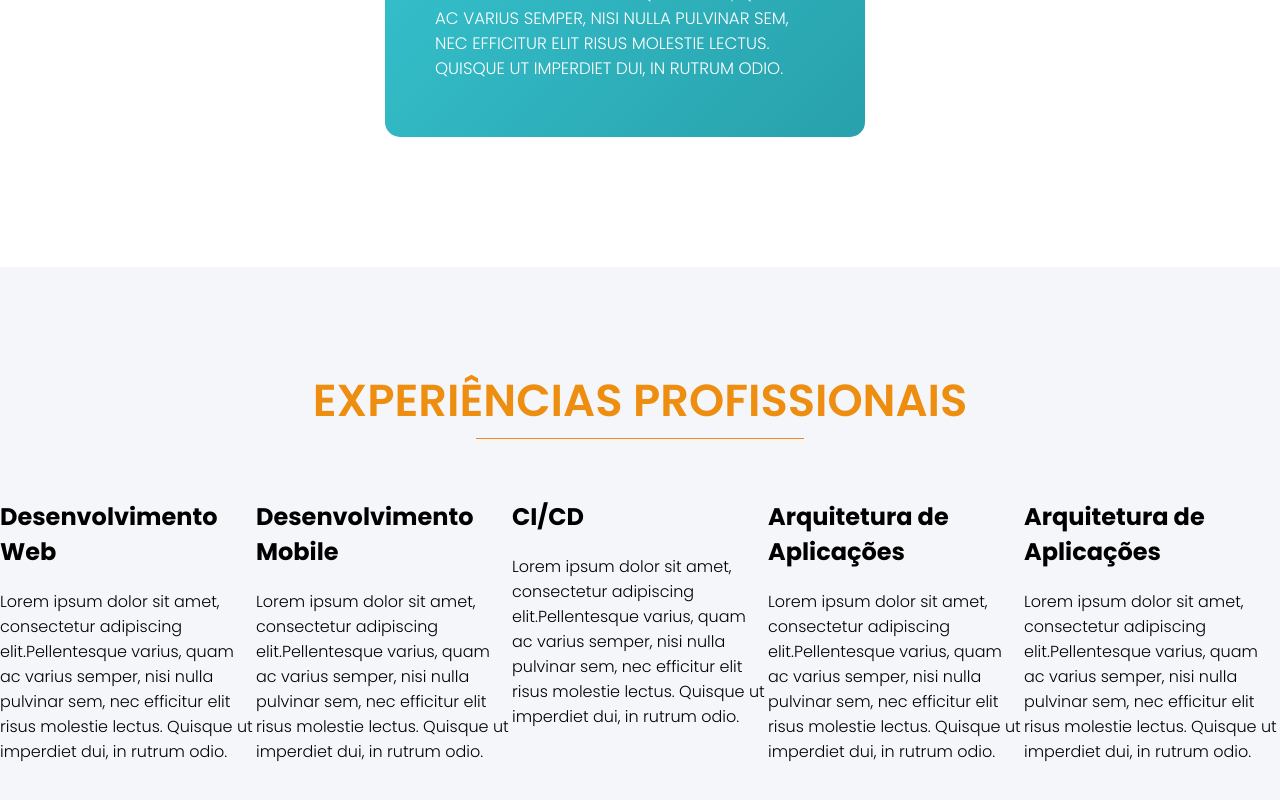
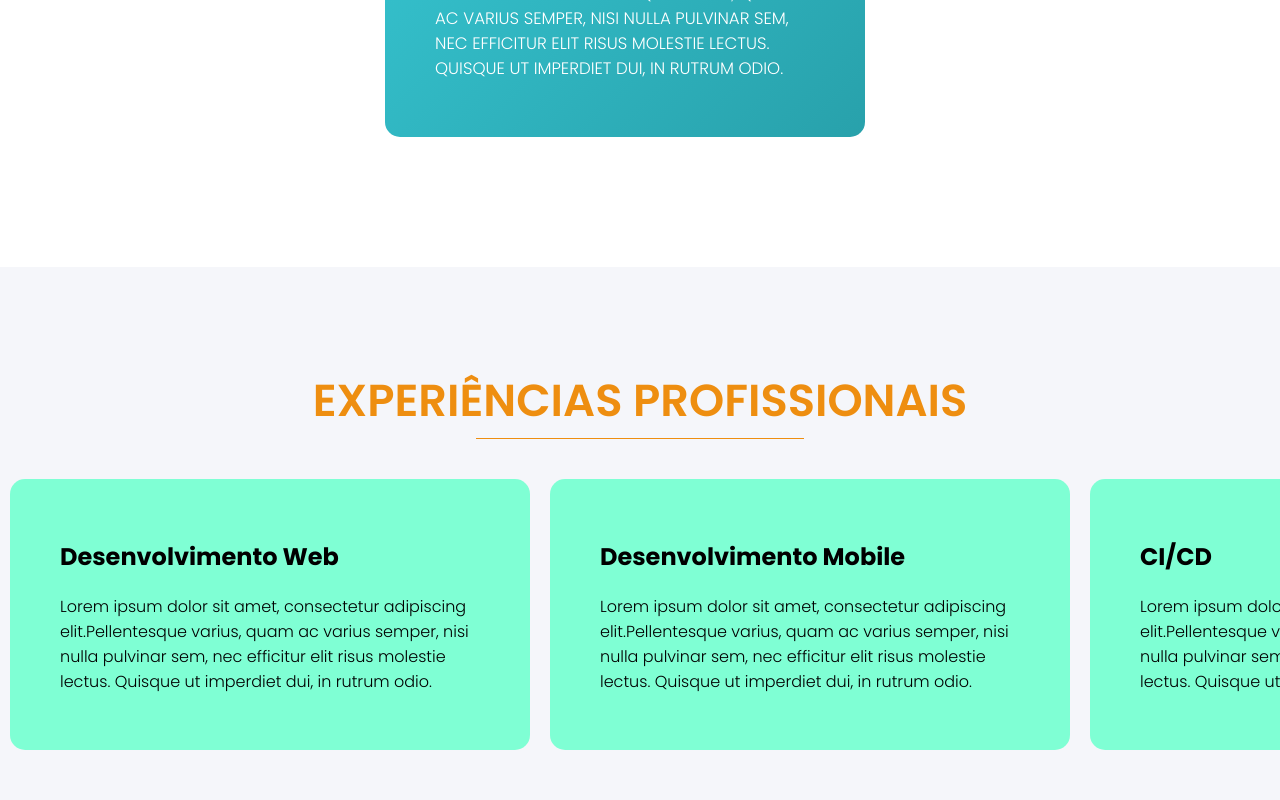
Before and after one commit to romuloedu/romuloedu.github.io, a React (Create React App) app: page / in a window 1280 px wide. Shown: the part 2561-3361 px from the top of the page. Built offline with nearby package versions, Linux system fonts and the light colour scheme.

Commit message:
- Criação do carrossel da área de experiências profissionais.

```diff
--- a/src/components/Skills/styles.css
+++ b/src/components/Skills/styles.css
@@ -70,7 +70,6 @@
   border-radius: 15px;
   margin: 10px 0px 10px 0px;
   padding: 40px 50px 40px 50px;
-  background-color: azure;
 }
 
 @media (min-width: 1025px) {
--- a/src/components/Skills/styles.scss
+++ b/src/components/Skills/styles.scss
@@ -38,7 +38,6 @@
             border-radius: 15px;
             margin: 10px 0px 10px 0px;
             padding: 40px 50px 40px 50px;
-            background-color: azure;
 
             @media ($break-desktop) {
                 width: 40%;
--- a/src/components/Works/styles.css
+++ b/src/components/Works/styles.css
@@ -6,14 +6,9 @@
   -webkit-box-direction: normal;
       -ms-flex-direction: column;
           flex-direction: column;
-  -webkit-box-pack: center;
-      -ms-flex-pack: center;
-          justify-content: center;
-  -webkit-box-align: center;
-      -ms-flex-align: center;
-          align-items: center;
-  padding: 40px 0px 40px 0px;
+  padding: 40px;
   background-color: rgba(127, 136, 189, 0.08);
+  overflow: hidden;
 }
 
 @media (min-width: 1025px) {
@@ -44,6 +39,7 @@
   -webkit-box-pack: start;
       -ms-flex-pack: start;
           justify-content: flex-start;
+  width: 100%;
   -ms-flex-wrap: wrap;
       flex-wrap: wrap;
 }
@@ -59,4 +55,18 @@
     overflow-y: scroll;
   }
 }
+
+.worksWrapper .worksCards div {
+  background-color: aquamarine;
+  border-radius: 15px;
+  margin: 0px 0px 30px 0px;
+  padding: 40px 50px 40px 50px;
+}
+
+@media (min-width: 1025px) {
+  .worksWrapper .worksCards div {
+    min-width: 420px;
+    margin: 0px 10px 0px 10px;
+  }
+}
 /*# sourceMappingURL=styles.css.map */
--- a/src/components/Works/styles.scss
+++ b/src/components/Works/styles.scss
@@ -3,10 +3,9 @@
 .worksWrapper {
     display: flex;
     flex-direction: column;
-    justify-content: center;
-    align-items: center;
-    padding: 40px 0px 40px 0px;
+    padding: 40px;
     background-color: rgba($purple, 0.08);
+    overflow: hidden;
 
     @media ($break-desktop) {
         padding: 100px 0px 100px 0px;
@@ -23,6 +22,7 @@
         flex-direction: column;
         align-items: stretch;
         justify-content: flex-start;
+        width: 100%;
         flex-wrap: wrap;
 
         @media ($break-desktop) {
@@ -30,5 +30,17 @@
             flex-direction: row;
             overflow-y: scroll;
         }
+
+        div {
+            background-color: aquamarine;
+            border-radius: 15px;
+            margin: 0px 0px 30px 0px;
+            padding: 40px 50px 40px 50px;
+
+            @media ($break-desktop) {
+                min-width: 420px;
+                margin: 0px 10px 0px 10px;
+            }
+        }
     }
 }
```
Also changed, not shown: 2 other files (tests, documents, lock files or other folders).
